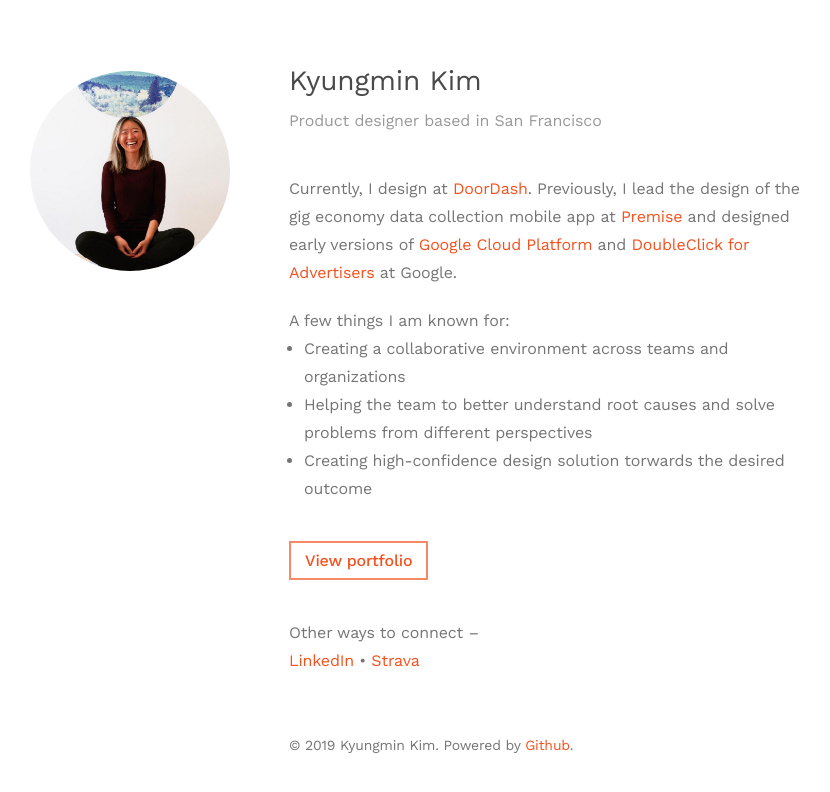
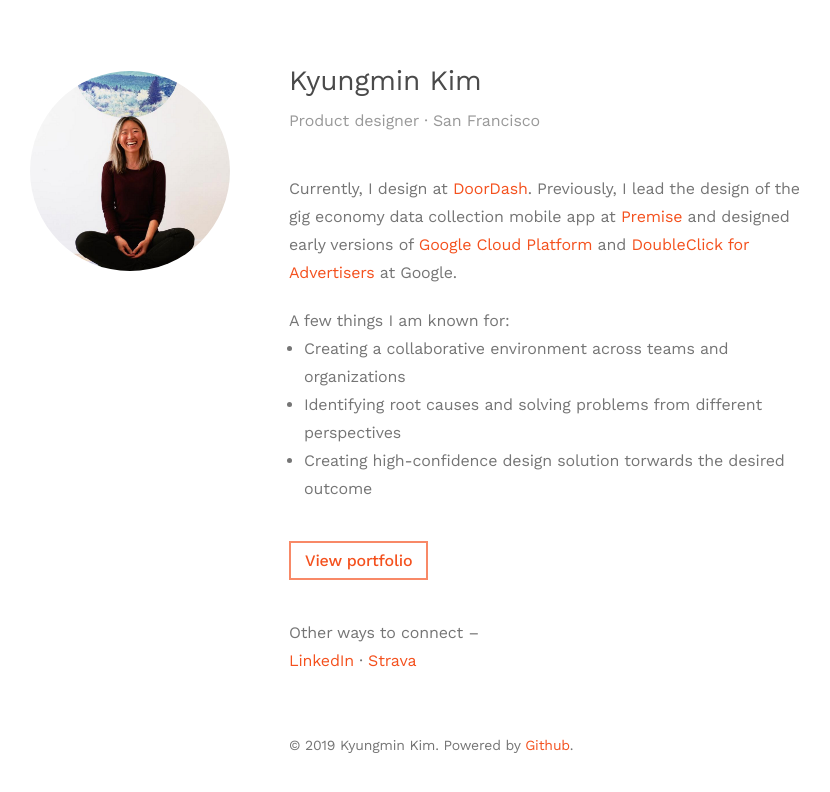
Before and after one commit to kyungmin/kyungmin.github.io, a Jekyll site: the page built from index.md, in a window 1280 px wide. Shown: the top 792 px of the page, without its empty margins (92-922 px from the left). Built offline with Jekyll 4.4.1, drawn with Linux system fonts in a browser that asks for light colours.

Commit message:
Update home.html

```diff
--- a/_layouts/home.html
+++ b/_layouts/home.html
@@ -6,19 +6,19 @@ layout: default
   <div class="animated bounceIn photo"></div>
   <div class="animated fadeIn">
     <h1>Kyungmin Kim</h1>
-    <p>Product designer based in San Francisco</p>
+    <p>Product designer · San Francisco</p>
     <p>Currently, I design at <a href="http://www.doordash.com" target="_blank">DoorDash</a>. Previously, I lead the design of the gig economy data collection mobile app at <a href="http://www.premise.com" target="_blank">Premise</a> and designed early versions of <a href="https://cloud.google.com/" target="_blank">Google Cloud Platform</a> and <a href="https://www.doubleclickbygoogle.com/solutions/digital-marketing/campaign-manager/" target="_blank">DoubleClick for Advertisers</a> at Google.</p>
     <p>A few things I am known for:</p>
     <ul>
-       <li>Creating a collaborative environment across teams and organizations</li>
-      <li>Helping the team to better understand root causes and solve problems from different perspectives</li>
+      <li>Creating a collaborative environment across teams and organizations</li>
+      <li>Identifying root causes and solving problems from different perspectives</li>
       <li>Creating high-confidence design solution torwards the desired outcome</li>
     </ul>
     <br/>
     <p><a href="http://bit.ly/2lDt84t" class="btn">View portfolio</a></p>
     <br/>
     <p>Other ways to connect –<br/>
-      <a href="http://www.linkedin.com/in/kyungmink">LinkedIn</a> •
+      <a href="http://www.linkedin.com/in/kyungmink">LinkedIn</a> ·
       <a href="http://www.strava.com/athletes/1421121">Strava</a>
     </p>
   </div>
```
